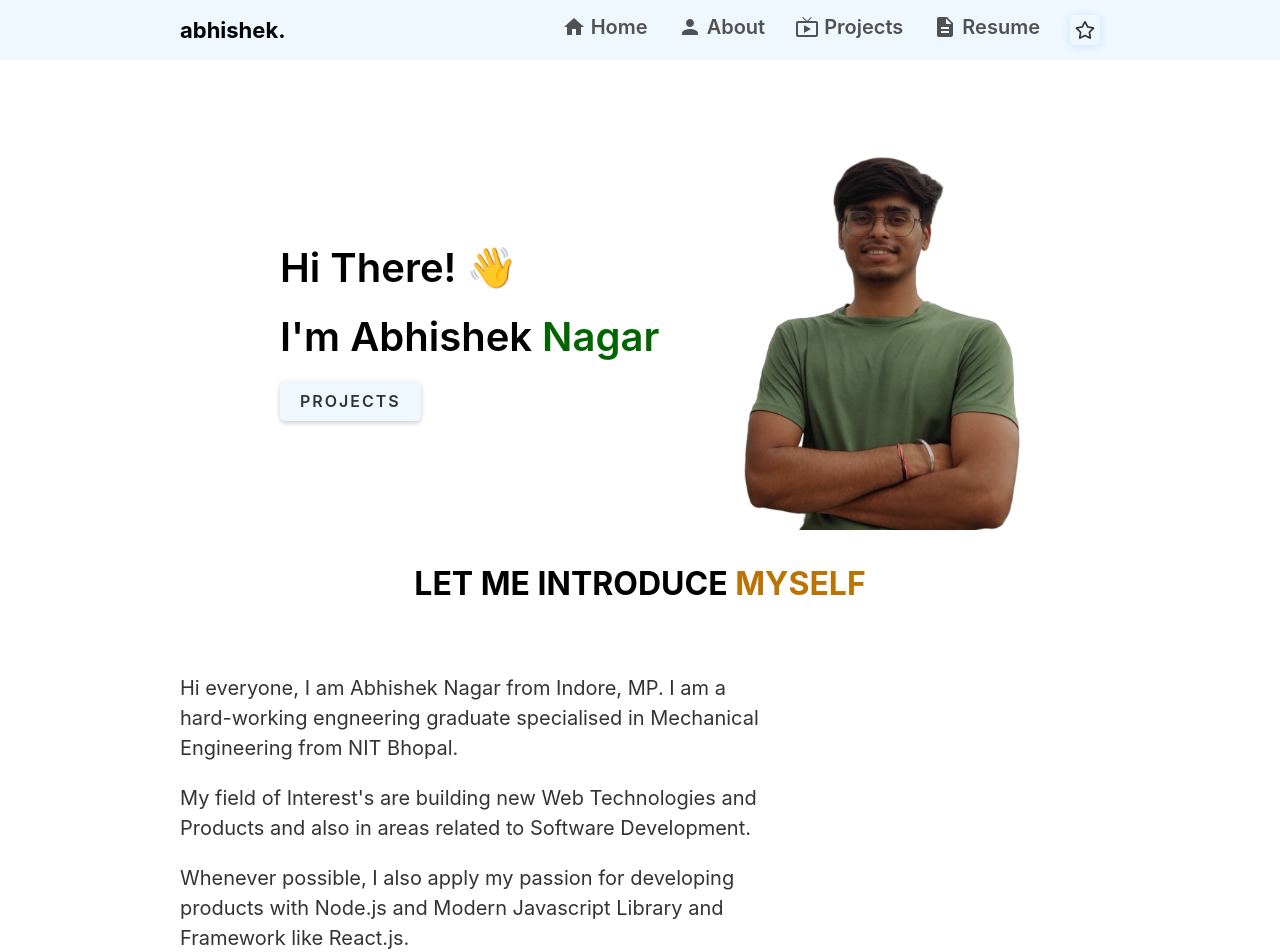
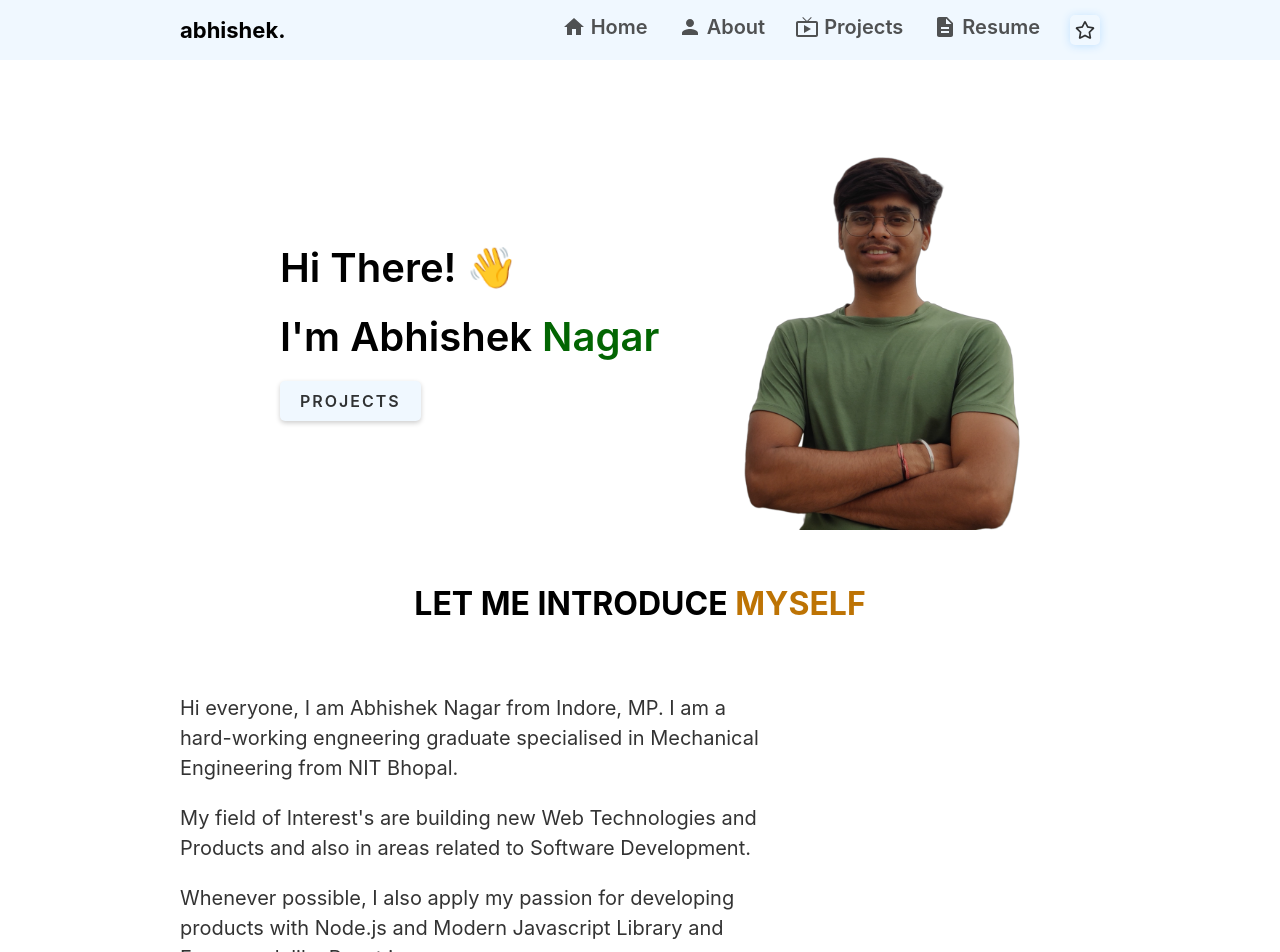
Before and after one commit to Officialabhishek/abhishek., a React (Create React App) app: page / in a window 1280 px wide. Shown: the top 952 px of the page. Built offline with nearby package versions, Linux system fonts and the light colour scheme.

Commit message:
fix: mobile view space

```diff
--- a/src/Components/LandingPage/LandingPage.scss
+++ b/src/Components/LandingPage/LandingPage.scss
@@ -194,6 +194,7 @@
 
         .wrapper {
             padding-top: 50px;
+            margin-bottom: 50px;
             gap: 20px;
 
             .left {
--- a/src/Page/Main/Main.scss
+++ b/src/Page/Main/Main.scss
@@ -1,4 +1,5 @@
 .main {
+    min-height: 100vh;
 
     .intro {
         margin: 50px 180px;
@@ -132,6 +133,10 @@
     .main {
         .intro {
             margin-top: 0;
+            margin-bottom: 100px;
+        }
+        .connect {
+            margin-bottom: 100px;
         }
     }
 }
```
